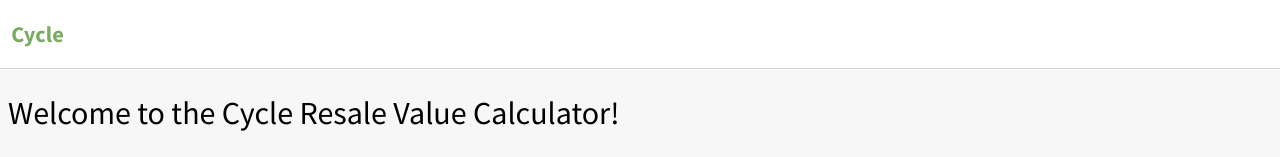
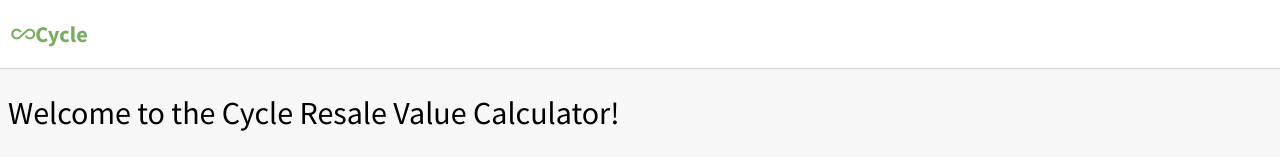
Before and after one commit to RyanASC20/resalecalculator, a Next.js app: page / in a window 1280 px wide. Shown: the top 157 px of the page. Built offline with nearby package versions, Linux system fonts and the light colour scheme.

Commit message:
add icon

```diff
--- a/components/HeadTag/HeadTag.js
+++ b/components/HeadTag/HeadTag.js
@@ -8,8 +8,10 @@ const HeadTag = ({ title }) => {
             <meta name="description" content="Calculator to determine the resale value of items and products. Resale Value Calculator uses listings from Ebay to determine the resale value of user-requested items."></meta>
             <link rel="preconnect" href="https://fonts.gstatic.com" />
             <link href="https://fonts.googleapis.com/css2?family=Playfair+Display:wght@400;500;600;700&family=Source+Sans+Pro:wght@200;300;400;700&display=swap" rel="stylesheet" />
+            <link href="https://fonts.googleapis.com/icon?family=Material+Icons"rel="stylesheet"></link>
+            <link rel="icon" href="/undraw_wallet.svg"></link>
         </Head>
-    )
+    );
 }
 
 export default HeadTag;
--- a/components/Navbar/Navbar.js
+++ b/components/Navbar/Navbar.js
@@ -3,7 +3,7 @@ import style from './Navbar.module.scss';
 const Navbar = () => {
     return (
         <div className={style.nav}>
-            <a href="/"><h1 id={style.title}>Cycle</h1></a>
+            <a href="/"><h1 id={style.title}><i class="material-icons">all_inclusive</i>Cycle</h1></a>
         </div>
     )
 }
--- a/components/Navbar/Navbar.module.scss
+++ b/components/Navbar/Navbar.module.scss
@@ -7,9 +7,11 @@
     top: 0;
 
     #title {
-        display: inline-block;
+        display: flex;
+        align-items: center;
         font-weight: 900;
         color: #78ad61;
+
 
         @media(min-width:1365px) {
             padding-left: 9em;
--- a/styles/global.scss
+++ b/styles/global.scss
@@ -58,4 +58,29 @@ body {
             }
         }
     }
+
+    .material-icons {
+        font-family: 'Material Icons';
+        font-weight: normal;
+        font-style: normal;
+        font-size: 24px;  /* Preferred icon size */
+        display: inline-block;
+        line-height: 1;
+        text-transform: none;
+        letter-spacing: normal;
+        word-wrap: normal;
+        white-space: nowrap;
+        direction: ltr;
+
+        /* Support for all WebKit browsers. */
+        -webkit-font-smoothing: antialiased;
+        /* Support for Safari and Chrome. */
+        text-rendering: optimizeLegibility;
+
+        /* Support for Firefox. */
+        -moz-osx-font-smoothing: grayscale;
+
+        /* Support for IE. */
+        font-feature-settings: 'liga';
+      }
 }
```
Also changed, not shown: public/undraw_Online_information_re_erks.svg (deleted).
